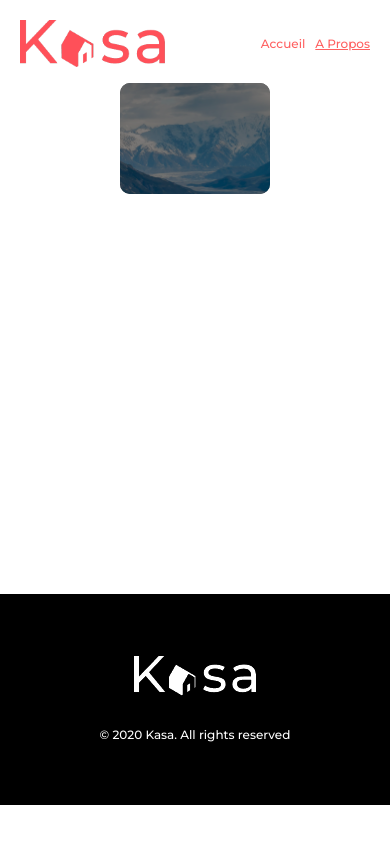
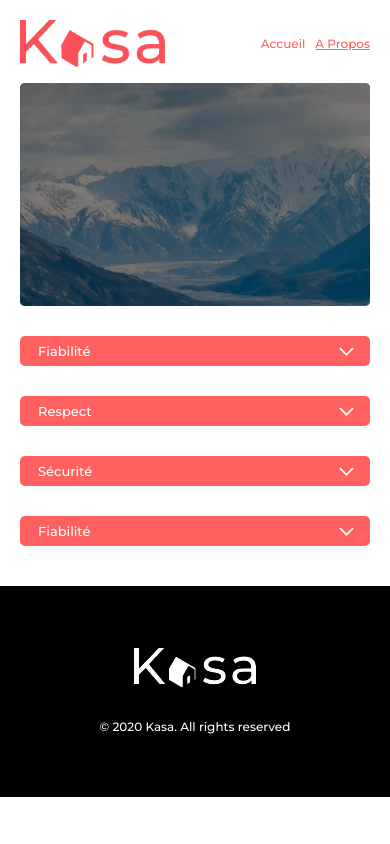
Before and after one commit to mgasoftware/kasa, a React (Create React App) app: page /apropos in a window 390 px wide. Built offline with nearby package versions, Linux system fonts and the light colour scheme.

Commit message:
Add Dropdown composant in logement page

```diff
--- a/src/components/Features/Dropdown.js
+++ b/src/components/Features/Dropdown.js
@@ -4,19 +4,33 @@ import fleche from '../../assets/fleche.svg'
 
 function Dropdown(props) {
     const [open, setOpen] = useState(false);
+    const [isList, setIsList] = useState(false);
+
+    const verifyDropdown = () => {
+        setOpen(!open)
+        Array.isArray(props.description) === true ? setIsList(true) : setIsList(false)
+    }
+
     return (
         <div className="dropdown">
             <div className="header-dropdown">
                 <div className="titre-dropdown">{props.title}</div>
-                <button className={`fleche-dropdown ${open}`} onClick={() => setOpen(!open)}>
+                <button className={`fleche-dropdown ${open}`} onClick={() => verifyDropdown()}>
                     <img src={fleche} alt="Ouvrir cette liste" />
                 </button>
             </div>
             {
-                /* Si le dropdown est à TRUE alors il affichera la description */
-                open &&
+                open && !isList &&
                 <div className="description-dropdown">
                     {props.description}
+                </div>
+            }
+            {
+                open && isList &&
+                <div className="description-dropdown">
+                    {props.description.map((equipments) => (
+                        <p key={Object.keys(equipments)}>{equipments}</p>
+                    ))}
                 </div>
             }
         </div>
--- a/src/components/Logement/Logement.js
+++ b/src/components/Logement/Logement.js
@@ -9,6 +9,7 @@ import { Navigate, useParams } from 'react-router';
 import Profile from '../Features/Profile';
 import Tags from '../Features/Tags';
 import Rating from '../Features/Rating';
+import Dropdown from '../Features/Dropdown';
 
 function Logement() {
   const id = useParams();
@@ -30,10 +31,14 @@ function Logement() {
           </div>
           <Tags tags={logementSelected.tags} />
         </div>
-        <div className="kasa-logementDescription">
+        <div className="kasa-logementHostRating">
           <Profile host={logementSelected.host} />
           <Rating rate={logementSelected.rating} />
         </div>
+      </div>
+      <div className="kasa-logementDescEquip">
+        <Dropdown title="Description" description={logementSelected.description} />
+        <Dropdown title="Equipements" description={logementSelected.equipments}/>
       </div>
       <Footer />
     </div>
--- a/src/styles/About.css
+++ b/src/styles/About.css
@@ -2,3 +2,40 @@
     margin-left: 100px;
     margin-right: 100px;
 }
+
+@media screen and (max-width: 768px) {
+    .kasa-about{
+        margin-left: 20px;
+        margin-right: 20px;
+    }
+    .kasa-about .kasa-mainInfo {
+        margin-left: 0px;
+        margin-right: 0px;
+        min-height: 223px;
+        width: 100%;
+        border-radius: 5px;
+    }
+    .kasa-about .kasa-mainImg {
+        min-height: 223px;
+        width: 100%;
+        border-radius: 5px;
+    }
+    .kasa-about .dropdown {
+        margin-left: 0px;
+        margin-right: 0px;
+    }
+    .kasa-about .header-dropdown {
+        height: 30px;
+        min-height: 30px;
+    }
+    .kasa-about .titre-dropdown {
+        font-size: 13px;
+    }
+    .kasa-about .description-dropdown {
+        font-size: 12px;
+    }
+    .kasa-about .fleche-dropdown img {
+        width: 15px;
+        height: 13px;
+    }
+}
--- a/src/styles/Lightbox.css
+++ b/src/styles/Lightbox.css
@@ -2,7 +2,6 @@
     position: relative;
     margin-left: 100px;
     margin-right: 100px;
-    width: 1240px;
     height: 415px;
 }
 
--- a/src/styles/Logement.css
+++ b/src/styles/Logement.css
@@ -22,11 +22,24 @@
     margin-top: 10px;
     font-size: 18px;
 }
-.kasa-logementDescription {
+.kasa-logementHostRating {
     display: flex;
     flex-direction: column;
     justify-content: space-between;
     margin-right: 100px;
+}
+.kasa-logementDescEquip {
+    display: flex;
+}
+.kasa-logementDescEquip .dropdown{
+    width: 50%;
+    margin-bottom: 20px;
+}
+.kasa-logementDescEquip .description-dropdown {
+    font-size: 18px;
+}
+.kasa-logementDescEquip .titre-dropdown {
+    font-size: 18px;
 }
 
 @media screen and (max-width: 768px) {
@@ -52,8 +65,17 @@
         font-size: 14px;
         margin-top: 5px;
     }
-    .kasa-logementDescription {
+    .kasa-logementHostRating {
         flex-direction: row-reverse;
         margin-right: 0px;
     }
+    .kasa-logementDescEquip {
+        display: flex;
+        flex-direction: column;
+    }
+    .kasa-logementDescEquip .dropdown{
+        width: 100%;
+        margin-bottom: 20px;
+        margin-left: 0px;
+    }
 }
--- a/src/styles/Profile.css
+++ b/src/styles/Profile.css
@@ -6,6 +6,7 @@
     font-size: 18px;
     color: #ff6060;
     margin-top: 24px;
+    margin-left: 28px;
 }
 
 .kasa-hostName {
```
